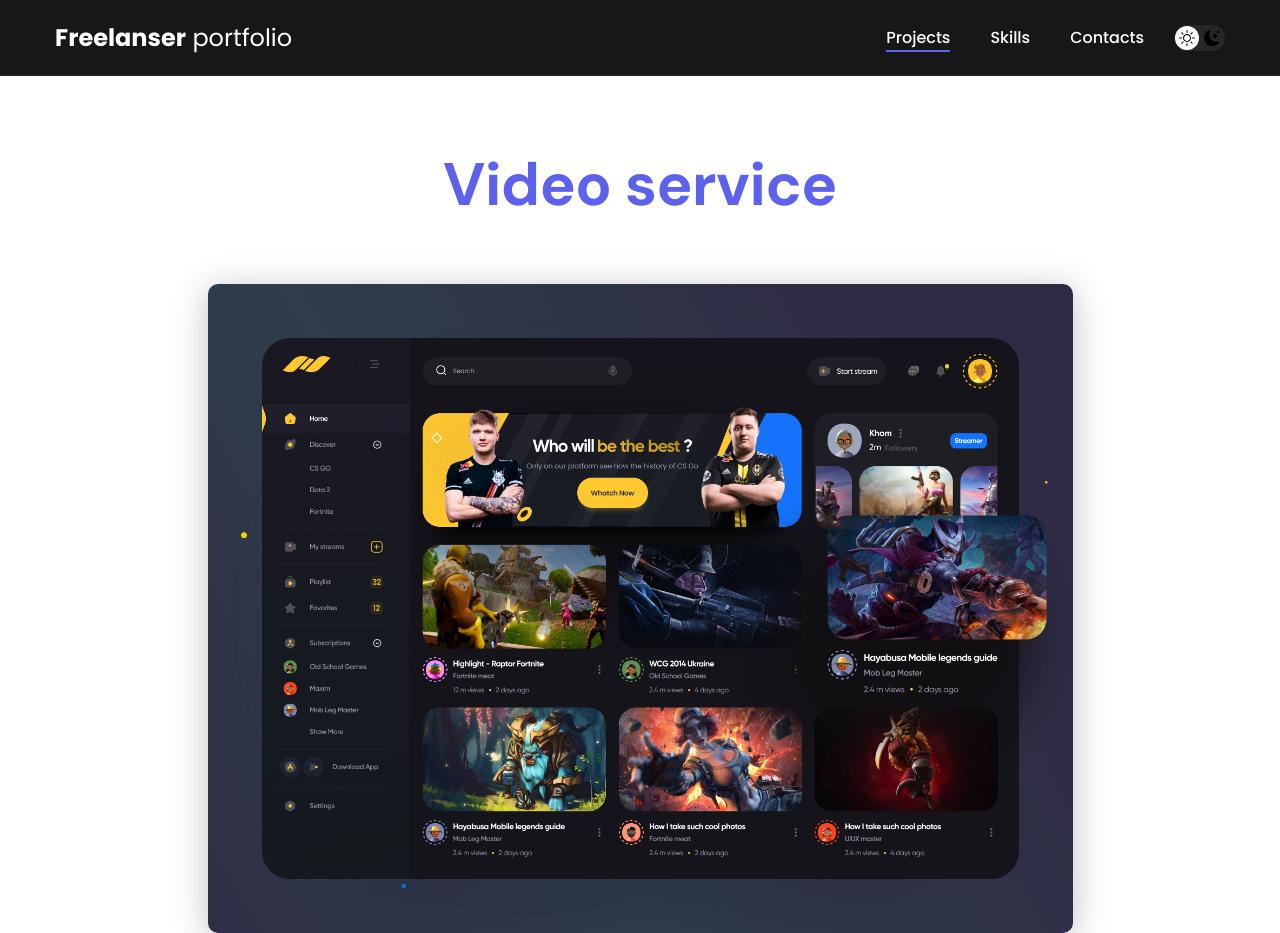
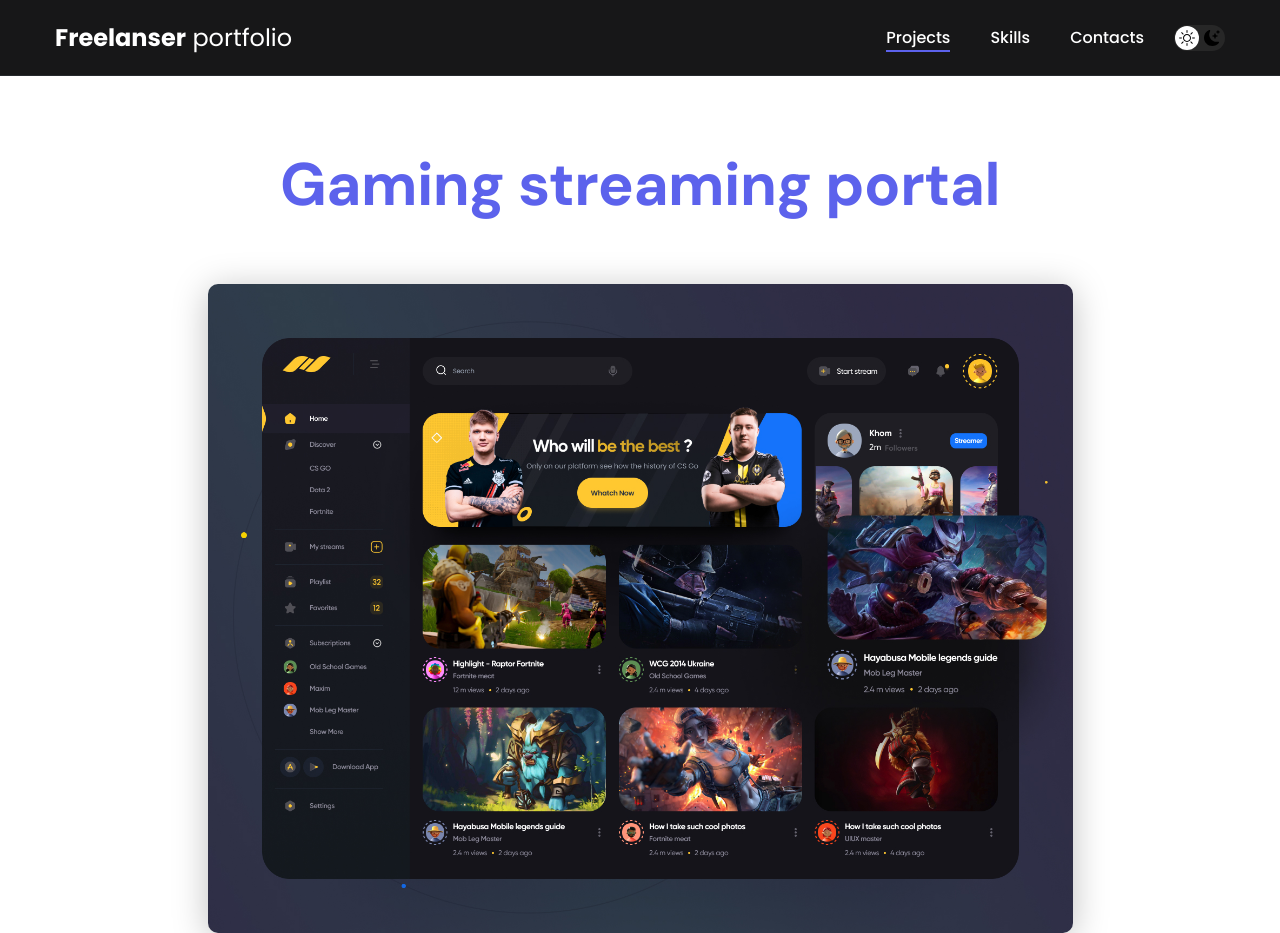
Before and after one commit to Imam4ik/free-anceportfolio, a plain HTML site: page project-page_1.html in a window 1280 px wide. Shown: the top 933 px of the page. Drawn offline with Linux system fonts and the light colour scheme.

Commit message:
Update project-page_1.html

```diff
--- a/project-page_1.html
+++ b/project-page_1.html
@@ -33,7 +33,7 @@
             <div class="project-details">
 
 
-                <h1 class="title-1">Video service</h1>
+                <h1 class="title-1">Gaming streaming portal</h1>
 
                 <img src="./img/projects/01-big.jpg" alt="" class="project-details__cover">
 
```
